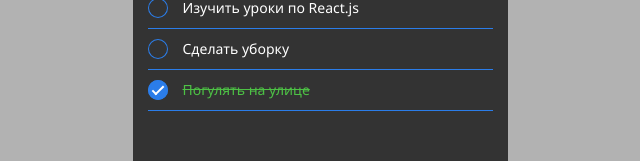
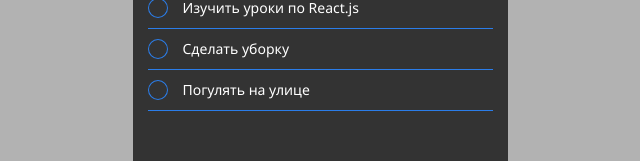
Before and after one commit to AlexMilweb/task-book, a React (Create React App) app: page / in a window 1280 px wide. Shown: the part 179-340 px from the top of the page, without its empty margins (320-960 px from the left). Built offline with nearby package versions, Linux system fonts and the light colour scheme.

Commit message:
add toggle done logic

```diff
--- a/src/components/Checkbox/Checkbox.js
+++ b/src/components/Checkbox/Checkbox.js
@@ -1,10 +1,19 @@
 import React from "react";
 import { CheckboxWrapper, CheckboxStyled } from "./Checkbox.styled";
 
-export const Checkbox = ({ isChecked, className }) => {
+export const Checkbox = ({ id, isChecked, className, onChange }) => {
+  const handleChange = () => {
+    onChange(id);
+  };
+
   return (
     <CheckboxWrapper className={className} isChecked={isChecked}>
-      <CheckboxStyled type="checkbox" checked={isChecked} />
+      <CheckboxStyled
+        id={id}
+        type="checkbox"
+        checked={isChecked}
+        onChange={handleChange}
+      />
     </CheckboxWrapper>
   );
 };
--- a/src/components/MainLayout/MainLayout.js
+++ b/src/components/MainLayout/MainLayout.js
@@ -6,30 +6,44 @@ import { AddTaskButton } from "../AddTaskButton/AddTaskButton";
 import { MainLayoutStyled, AppContainer } from "./MainLayout.styled.js";
 
 export const MainLayout = () => {
-  const tasks = [
-    {
-      id: 1,
-      label: "Изучить уроки по React.js",
-      isChecked: false
-    },
-    {
-      id: 2,
-      label: "Сделать уборку",
-      isChecked: false
-    },
-    {
-      id: 3,
-      label: "Погулять на улице",
-      isChecked: true
-    }
-  ];
+  let indexId = 1;
+
+  const createTaskItem = label => {
+    return {
+      id: indexId++,
+      label,
+      isDone: false
+    };
+  };
+
+  const [tasks, setTasks] = React.useState([
+    createTaskItem("Изучить уроки по React.js"),
+    createTaskItem("Сделать уборку"),
+    createTaskItem("Погулять на улице")
+  ]);
+
+  const handleToggleTaskDone = id => {
+    setTasks(oldTasks => {
+      const index = oldTasks.findIndex(el => el.id === id);
+      const updateTask = {
+        ...oldTasks[index],
+        isDone: !oldTasks[index].isDone
+      };
+
+      return [
+        ...oldTasks.slice(0, index),
+        updateTask,
+        ...oldTasks.slice(index + 1)
+      ];
+    });
+  };
 
   return (
     <MainLayoutStyled>
       <AppContainer>
         <Header />
         <FilterPanel />
-        <TaskList tasks={tasks} />
+        <TaskList tasks={tasks} onToggleTaskDone={handleToggleTaskDone} />
         <AddTaskButton />
       </AppContainer>
     </MainLayoutStyled>
--- a/src/components/TaskItem/TaskItem.js
+++ b/src/components/TaskItem/TaskItem.js
@@ -2,11 +2,16 @@ import React from "react";
 import { Checkbox } from "../Checkbox/Checkbox";
 import { TaskItemStyled, CheckboxStyled, Label } from "./TaskItem.styled";
 
-export const TaskItem = ({ label, isChecked }) => {
+export const TaskItem = ({ id, label, isDone, onToggleTaskDone }) => {
   return (
-    <TaskItemStyled>
-      <CheckboxStyled as={Checkbox} isChecked={isChecked} />
-      <Label isChecked={isChecked}>{label}</Label>
+    <TaskItemStyled htmlFor={id}>
+      <CheckboxStyled
+        id={id}
+        as={Checkbox}
+        isChecked={isDone}
+        onChange={onToggleTaskDone}
+      />
+      <Label isDone={isDone}>{label}</Label>
     </TaskItemStyled>
   );
 };
--- a/src/components/TaskItem/TaskItem.styled.js
+++ b/src/components/TaskItem/TaskItem.styled.js
@@ -1,6 +1,6 @@
 import styled, { css } from "styled-components";
 
-export const TaskItemStyled = styled.div`
+export const TaskItemStyled = styled.label`
   display: flex;
   align-items: center;
   padding-top: 10px;
@@ -12,9 +12,11 @@ export const CheckboxStyled = styled.div`
   margin-right: 15px;
 `;
 
-export const Label = styled.div`
+export const Label = styled.span`
+  cursor: pointer;
+
   ${props =>
-    props.isChecked &&
+    props.isDone &&
     css`
       color: #4dc145;
       text-decoration: line-through;
--- a/src/components/TaskList/TaskList.js
+++ b/src/components/TaskList/TaskList.js
@@ -2,13 +2,13 @@ import React from "react";
 import { TaskItem } from "../TaskItem/TaskItem";
 import { TaskListStyled, Task } from "./TaskList.styled";
 
-export const TaskList = ({ tasks }) => {
+export const TaskList = ({ tasks, onToggleTaskDone }) => {
   const taskList = tasks.map(task => {
     const { id, ...taskProps } = task;
 
     return (
       <Task key={id}>
-        <TaskItem {...taskProps} />
+        <TaskItem id={id} onToggleTaskDone={onToggleTaskDone} {...taskProps} />
       </Task>
     );
   });
```
